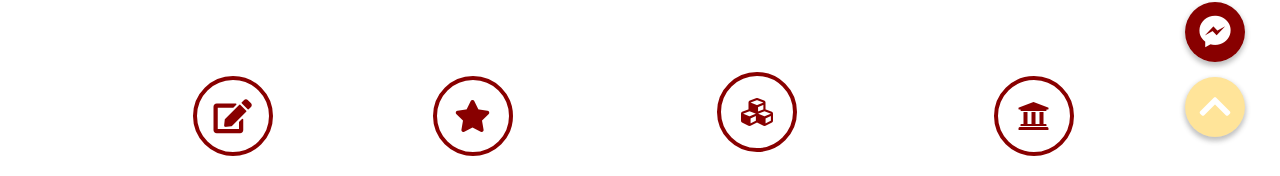
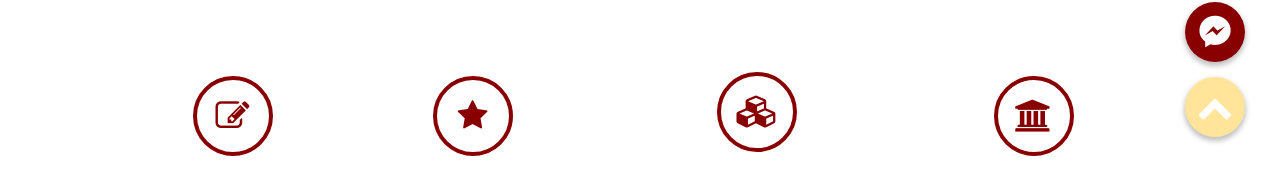
Before and after one commit to Toffielicious/tailwind, a Next.js app: page / in a window 1280 px wide. Shown: the part 608-784 px from the top of the page. Built offline with nearby package versions, Linux system fonts and the light colour scheme.

Commit message:
kaartehan

```diff
--- a/src/components/FAB.js
+++ b/src/components/FAB.js
@@ -2,7 +2,7 @@ const fab = () => {
     return (
 
         <>
-            <link rel="stylesheet" href="https://use.fontawesome.com/releases/v5.0.8/css/all.css"></link>
+
 
             <div class="adminActions ">
                 <input type="" name="adminToggle" class="adminToggle" />
@@ -15,7 +15,6 @@ const fab = () => {
             </div>
         </>
 
-
     )
 }
 
--- a/src/components/footer.js
+++ b/src/components/footer.js
@@ -1,7 +1,8 @@
 const Footer = () => {
     return (
-        <div class=" ">
-            <div className=" footerResponsive flex lg:flex-row lg:justify-center sm:flex-col">
+        <>
+            <div className="flex flex-row justify-center">
+                <link rel="stylesheet" href="https://use.fontawesome.com/releases/v5.0.8/css/all.css"></link>
                 <link rel="stylesheet" href="https://cdnjs.cloudflare.com/ajax/libs/font-awesome/4.7.0/css/font-awesome.min.css"></link>
                 <div>
                     <div class="flex flex-col p-10 m-0">
@@ -37,23 +38,23 @@ const Footer = () => {
                     <p className="text-sm font-bold text-red uppercase pb-4">KEEP IN TOUCH</p>
                     <div class="flex flex-row gap-4 ">
                         <span class="inline-flex items-center hover:cursor-pointer justify-center h-12 w-12 rounded-full bg-red hover:bg-fb">
-                            <i class="fa fa-brands fa-facebook text-white" style={{fontSize:'32px'}}></i>
+                            <i class="fa fa-brands fa-facebook text-white" style={{ fontSize: '32px' }}></i>
                         </span>
                         <span class="inline-flex items-center hover:cursor-pointer justify-center h-12 w-12 rounded-full bg-red hover:bg-tt">
-                            <i class="fa fa-brands fa-twitter text-white" style={{fontSize:'32px'}}></i>
+                            <i class="fa fa-brands fa-twitter text-white" style={{ fontSize: '32px' }}></i>
                         </span>
                         <span class="inline-flex items-center hover:cursor-pointer justify-center h-12 w-12 rounded-full bg-red hover:bg-yt">
-                            <i class="fa fa-youtube-play text-white" style={{fontSize:'32px'}}></i>
+                            <i class="fa fa-youtube-play text-white" style={{ fontSize: '32px' }}></i>
 
                         </span>
                         <span class="inline-flex items-center hover:cursor-pointer justify-center h-12 w-12 rounded-full bg-red hover:bg-li">
-                            <i class="fa fa-brands fa-linkedin text-white" style={{fontSize:'32px'}}></i>
+                            <i class="fa fa-brands fa-linkedin text-white" style={{ fontSize: '32px' }}></i>
                         </span>
                         <span class="inline-flex items-center hover:cursor-pointer justify-center h-12 w-12 rounded-full bg-red hover:bg-wf">
-                            <i class="fa fa-solid fa-rss text-white" style={{fontSize:'32px'}}></i>
+                            <i class="fa fa-solid fa-rss text-white" style={{ fontSize: '32px' }}></i>
                         </span>
                         <span class="inline-flex items-center hover:cursor-pointer justify-center h-12 w-12 rounded-full bg-red hover:bg-sf">
-                            <i class="fa fa-brands fa-spotify text-white" style={{fontSize:'32px'}}></i>
+                            <i class="fa fa-brands fa-spotify text-white" style={{ fontSize: '32px' }}></i>
                         </span>
                     </div>
                     <p className="text-sm font-bold text-red uppercase pb-0 pt-5">CONTACT US</p>
@@ -69,11 +70,11 @@ const Footer = () => {
 
                     <p className="text-sm font-bold text-red uppercase  pt-5">PUPWEBSITE 10</p>
                     <div className="flex flex-row gap-2">
-                    <a className="text-graytext text-textsize hover:underline hover:cursor-pointer">Terms of Use </a>
-                    <p className="text-graytext text-textsize hover:underline ">|</p>
-                    <a className="text-graytext text-textsize hover:underline hover:cursor-pointer">Privacy Statement</a>
-                    <p className="text-graytext text-textsize hover:underline ">|</p>
-                    <a className="text-graytext text-textsize hover:underline cursor-pointer">About PUPWebSite</a>
+                        <a className="text-graytext text-textsize hover:underline hover:cursor-pointer">Terms of Use </a>
+                        <p className="text-graytext text-textsize hover:underline ">|</p>
+                        <a className="text-graytext text-textsize hover:underline hover:cursor-pointer">Privacy Statement</a>
+                        <p className="text-graytext text-textsize hover:underline ">|</p>
+                        <a className="text-graytext text-textsize hover:underline cursor-pointer">About PUPWebSite</a>
                     </div>
 
                 </div>
@@ -82,7 +83,7 @@ const Footer = () => {
             </div>
             <section />
             <p class="flex justify-center text-xs text-blackish pb-12 font-normal">© 1998-2021 POLYTECHNIC UNIVERSITY OF THE PHILIPPINES</p>
-        </div>
+        </>
     )
 }
 
--- a/src/styles/globals.scss
+++ b/src/styles/globals.scss
@@ -1,6 +1,7 @@
 @import "tailwindcss/base";
 @import "tailwindcss/components";
 @import "tailwindcss/utilities";
+
 
 @import url('https://fonts.googleapis.com/css2?family=Cinzel:wght@400;500;600;700;800;900&display=swap');
 @import url('https://fonts.googleapis.com/css2?family=Noto+Sans:ital,wght@0,100;0,200;0,300;0,400;0,500;0,600;0,700;0,800;0,900;1,100;1,200;1,300;1,400;1,500;1,600;1,700;1,800;1,900&display=swap');
@@ -742,7 +743,7 @@ a:hover h4 {
 }
 
 .adminToggle {
-  -webkit-appearance: none;
+
   position: absolute;
   border-radius: 50%;
   top: 0;
@@ -759,7 +760,6 @@ a:hover h4 {
   box-shadow: 0 3px 5px 1px rgba(51, 51, 51, .3);
 }
 .adminToggle2 {
-  -webkit-appearance: none;
   position: absolute;
   border-radius: 50%;
   top: 0;
@@ -776,14 +776,14 @@ a:hover h4 {
   box-shadow: 0 3px 5px 1px rgba(51, 51, 51, .3);
 }
 
-.adminToggle:hover {
-  box-shadow: 0 3px 6px 2px rgba(51, 51, 51, .3);
-}
+// .adminToggle:hover {
+//   box-shadow: 0 3px 6px 2px rgba(51, 51, 51, .3);
+// }
 
-.adminToggle:checked~.adminButtons a {
-  opacity: 1;
-  visibility: visible;
-}
+// // .adminToggle:checked~.adminButtons a {
+// //   opacity: 1;
+// //   visibility: visible;
+// // }
 
 .adminActions {
   position: fixed;
```
